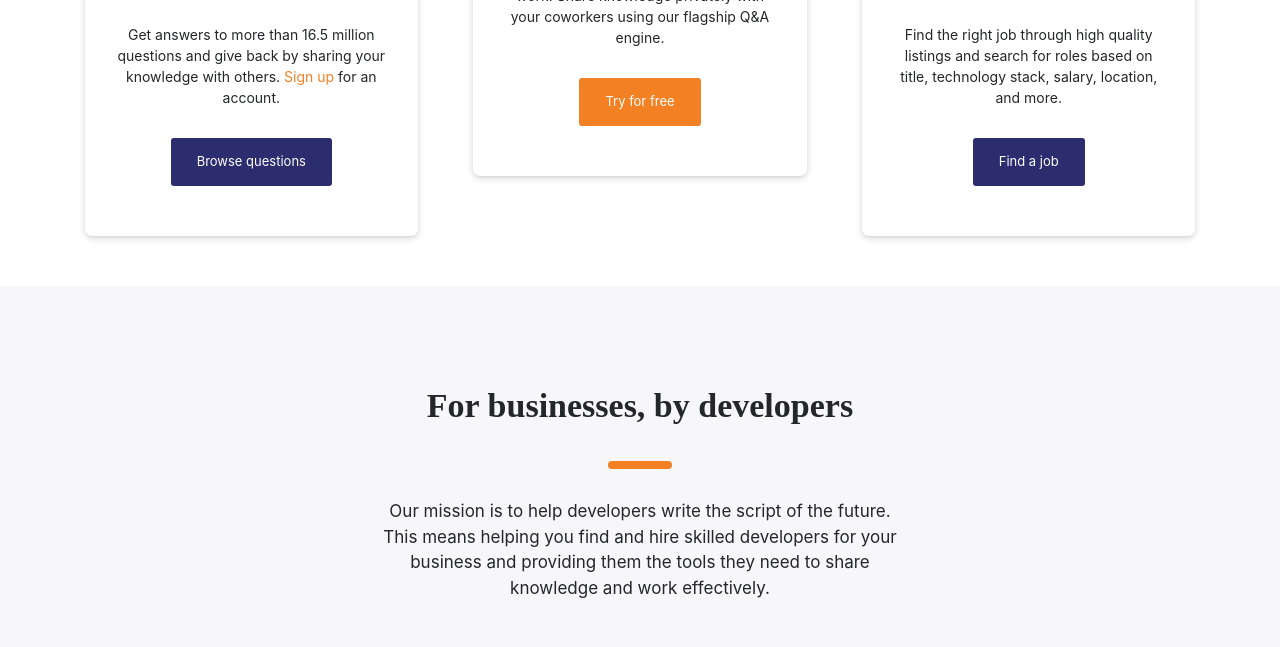
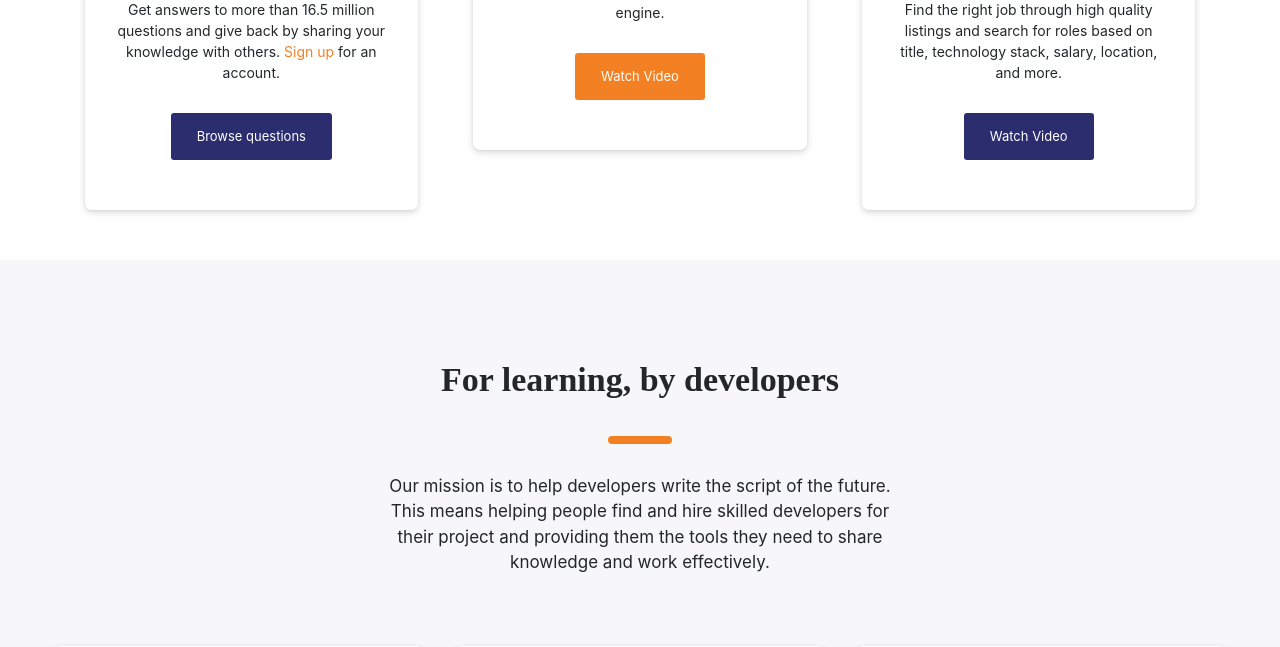
Before and after one commit to python-benedict/sunyani-technical-university-final-project, a Django app: page / in a window 1280 px wide. Shown: the part 1368-2015 px from the top of the page. Run offline with Django 3.2, Linux system fonts and the light colour scheme; some libraries are stand-ins or nearby versions; some web fonts are replaced.

Commit message:
making changes to the home page

```diff
--- a/templates/home.html
+++ b/templates/home.html
@@ -2,13 +2,13 @@
 {% block content %}
 <section class="hero">
     <div class="hero-content">
-        <h1 class="hero-title">We <span><3 </span> people who code</h1>
+        <h1 class="hero-title">We <span><10 </span> people who code</h1>
         <p class="hero-paragraph">
-            We build products that empower developers and connect them to solutions that enable productivity, growth, and discovery.
+            We are students who are trying to support and help solve the issues in difficulties that people face with coding.
         </p>
         <div class="hero-options">
             <a href="#" class="btn btn-developers">For developers</a>
-            <a href="#" class="btn btn-businesses">For businesses</a>
+            <a href="#" class="btn btn-businesses">For learning</a>
             <a href="{% url 'stackbase:question-lists' %}" class="btn btn-developers" style="margin-left: 5px;">Latest Questions</a>
 
         </div>
@@ -22,7 +22,7 @@
            <h2 class="section-title">For developers, by developers
            </h2>
            <div class="section-line"></div>
-           <p class="section-description">GROUP ONE is an <a href="#">open community</a> for anyone that codes. We help you get answers to your toughest coding questions, share knowledge with your coworkers in private, and find your next dream job.
+           <p class="section-description">GROUP ONE is for anyone that codes. We help you get answers to your toughest coding questions, share knowledge with your coworkers, and find your next dream job.
            </p>
        </div>
        <div class="options">
@@ -35,10 +35,10 @@
                </div>
                <div class="option-description">
                    Get answers to more than 16.5 million questions and give back by sharing your knowledge with others.
-                   <a href="#">Sign up</a> for an account.
+                   <a href="{% url 'login' %}">Sign up</a> for an account.
                </div>
                <div class="option-button">
-                   <a href="#" class="option-link btn btn-dark-blue">
+                   <a href="{% url 'stackbase:question-lists' %}" class="option-link btn btn-dark-blue">
                        Browse questions
                    </a>
                </div>
@@ -54,8 +54,8 @@
                    Level up with GROUP ONE while you work. Share knowledge privately with your coworkers using our flagship Q&A engine.
                </div>
                <div class="option-button">
-                   <a href="#" class="option-link btn btn-orange">
-                       Try for free
+                   <a href="https://www.youtube.com/watch?v=TLKxdTmk-zc" class="option-link btn btn-orange">
+                       Watch Video
                    </a>
                </div>
            </div>
@@ -73,8 +73,8 @@
 
                </div>
                <div class="option-button">
-                   <a href="#" class="option-link btn btn-dark-blue">
-                       Find a job
+                   <a href="https://www.youtube.com/watch?v=Otr3Up8wRn0" class="option-link btn btn-dark-blue">
+                       Watch Video
                    </a>
                </div>
            </div>
@@ -85,9 +85,9 @@
 <section class="for-businesses">
     <div class="container">
         <div class="section-head">
-            <h2 class="section-title">For businesses, by developers</h2>
+            <h2 class="section-title">For learning, by developers</h2>
             <div class="section-line"></div>
-            <p class="section-description">Our mission is to help developers write the script of the future. This means helping you find and hire skilled developers for your business and providing them the tools they need to share knowledge and work effectively.</p>
+            <p class="section-description">Our mission is to help developers write the script of the future. This means helping people find and hire skilled developers for their project and providing them the tools they need to share knowledge and work effectively.</p>
         </div>
 
 
```
